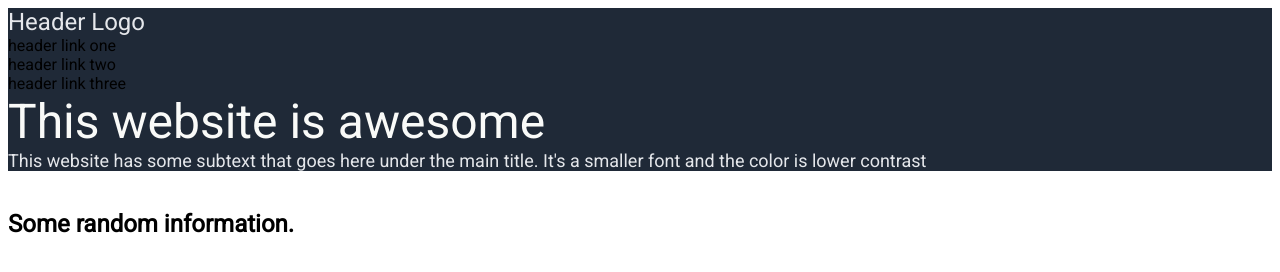
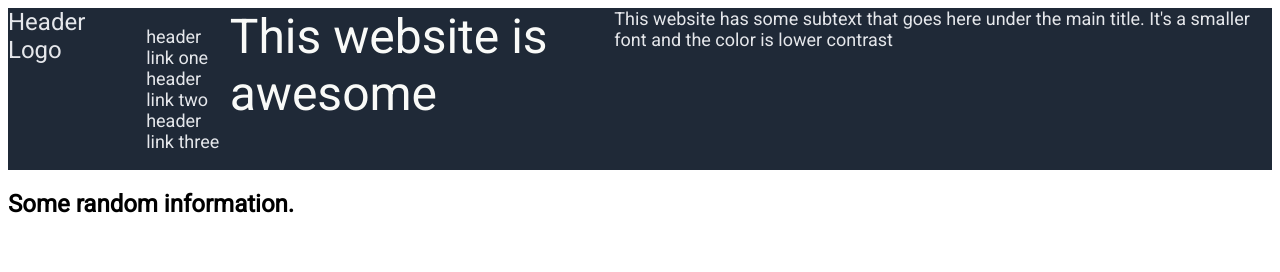
Before and after one commit to laurelsumac/learning-stuff, a plain HTML site: page index.html in a window 1280 px wide. Drawn offline with Linux system fonts and the light colour scheme.

Commit message:
Add more styling

```diff
--- a/index.html
+++ b/index.html
@@ -11,13 +11,19 @@
     <link href="https://fonts.googleapis.com/css2?family=Roboto&display=swap" rel="stylesheet">
 </head>
 <body>
-    <header class="hero logo">Header Logo</header>
-    <header class="hero link">header link one</header>
-    <header class="hero link">header link two</header>
-    <header class="hero link">header link three</header>
-    <div class="hero" id="main">This website is awesome</div>
-        <div class="hero" id="secondary">This website has some subtext that goes here under the main title. It's a smaller font and the color is lower contrast</div>
-    <img>
+    <div class="boxTop">
+        <div class="loggy"><header class="hero logo">Header Logo</header></div>
+        <div class="links secondary">
+            <ul>
+                <li>header link one</li>
+                <li>header link two</li>
+                <li>header link three</li>
+            </ul>
+        </div>
+        <div class="hero" id="main">This website is awesome</div>
+            <div class="hero secondary">This website has some subtext that goes here under the main title. It's a smaller font and the color is lower contrast</div>
+        <img>
+    </div>
     <h2>Some random information.</h2>
 </body>
 </html>
--- a/style.css
+++ b/style.css
@@ -1,9 +1,7 @@
 body {
     font-family: 'Roboto', sans-serif;
 }
-.hero {
-    background-color: #1F2937;
-  }
+
 .hero.logo {
     font-size: 24px;
     color: #E5E7Eb;
@@ -14,7 +12,38 @@ body {
     font-weight: extra-bold;
     color: #F9FAF8;
 }
-#secondary {
+.secondary {
     font-size: 18px;
     color: #E5E7Eb;
 }
+
+.boxTop {
+    display: flex;
+}
+
+.boxTop {
+    background-color: #1F2937;
+    flex: 1;
+}
+
+.loggy {
+    justify-self: flex-start;
+}
+
+ul {
+    list-style-type: none;
+    margin: 0
+    padding: 0
+}
+
+.thor {
+    background-color: #E5E7Eb;
+    color:#1F2937
+    font-size: 36px;
+    font-style: italic;
+    font-weight: lighter;
+}
+
+.action {
+    background-color: #3882F6;
+}
```
